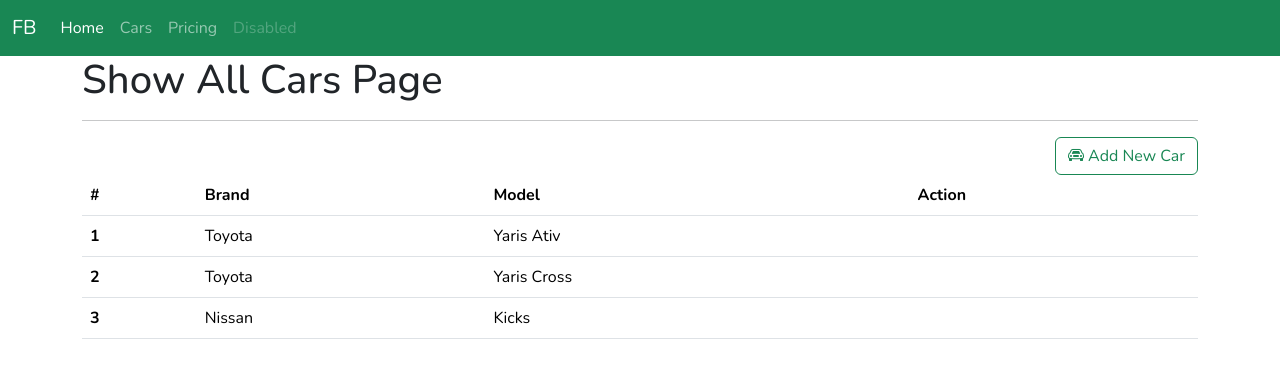
After one commit to 26082548/flask-bootstrap, a Flask app: page /cars in a window 1280 px wide. The commit adds this page. Shown: the top 378 px of the page. Run offline with Flask 3, Linux system fonts and the light colour scheme.

Commit message:
two commit

```diff
--- /dev/null
+++ b/templates/cars/cars.html
@@ -0,0 +1,45 @@
+{% extends 'layout.html' %}
+
+{% block title %}
+  {{title}}
+{% endblock %}
+
+{% block content %}
+  <div class="container">
+    <h1>{{title}}</h1>
+    <hr>
+    <div class="row">
+      <div class="col"></div>
+      <div class="col">
+        <a href="{{url_for('new_car')}}" class="btn btn-outline-success float-end">
+          <i class="bi bi-car-front"></i> Add New Car
+        </a>
+      </div>
+    </div>
+    <table class="table table-hover">
+      <thead>
+        <tr>
+          <th scope="col">#</th>
+          <th scope="col">Brand</th>
+          <th scope="col">Model</th>
+          <th scope="col">Action</th>
+        </tr>
+      </thead>
+      <tbody>
+        {% for car in cars %}
+          <tr>
+            <th scope="row">{{loop.index}}</th>
+            <td>{{car.brand}}</td>
+            <td>{{car.model}}</td>
+            <td>
+
+            </td>
+          </tr>
+        {% endfor %}
+
+
+
+      </tbody>
+    </table>
+  </div>
+{% endblock %}
--- a/templates/layout.html
+++ b/templates/layout.html
@@ -1,27 +1,22 @@
 <!DOCTYPE html>
-<html lang="th">
+<html lang="en">
 <head>
   <meta charset="UTF-8">
   <meta name="viewport" content="width=device-width, initial-scale=1.0">
-    <title>FB - {% block title %}{{ title }}{% endblock %}</title>
-
-    <link href="https://fonts.googleapis.com/css2?family=Mitr:wght@200;300;400;500;600;700&display=swap" rel="stylesheet">
-
-    <link href="https://cdn.jsdelivr.net/npm/bootstrap@5.3.0/dist/css/bootstrap.min.css" rel="stylesheet">
-
+  <title>FB - {% block title %}{% endblock %}
+  </title>
+  <link href="https://cdn.jsdelivr.net/npm/bootstrap@5.3.8/dist/css/bootstrap.min.css" rel="stylesheet" integrity="sha384-sRIl4kxILFvY47J16cr9ZwB07vP4J8+LH7qKQnuqkuIAvNWLzeN8tE5YBujZqJLB" crossorigin="anonymous">
+  <link href="https://fonts.googleapis.com/css2?family=Mitr:wght@200;300;400;500;600;700&family=Nunito:ital,wght@0,200..1000;1,200..1000&display=swap" rel="stylesheet">
+  <link rel="stylesheet" href="https://cdn.jsdelivr.net/npm/bootstrap-icons@1.13.1/font/bootstrap-icons.min.css">
   <style>
     * {
-            font-family: 'Mitr', sans-serif;
+      font-family: "Nunito", "Mitr", sans-serif;
     }
   </style>
 </head>
 <body>
-    {% include 'navbar.html' %}
-
-    <div class="container mt-4">
+  {% include "navbar.html" %}
   {% block content %}{% endblock %}
-    </div>
-
-    <script src="https://cdn.jsdelivr.net/npm/bootstrap@5.3.0/dist/js/bootstrap.bundle.min.js"></script>
+  <script src="https://cdn.jsdelivr.net/npm/bootstrap@5.3.8/dist/js/bootstrap.bundle.min.js" integrity="sha384-FKyoEForCGlyvwx9Hj09JcYn3nv7wiPVlz7YYwJrWVcXK/BmnVDxM+D2scQbITxI" crossorigin="anonymous"></script>
 </body>
 </html>
--- a/templates/navbar.html
+++ b/templates/navbar.html
@@ -1,6 +1,6 @@
-<nav class="navbar navbar-expand-lg bg-success">
+<nav class="navbar navbar-expand-lg bg-success" data-bs-theme="dark">
   <div class="container-fluid">
-    <a class="navbar-brand" href="#">Navbar</a>
+    <a class="navbar-brand" href="{{url_for('index')}}">FB</a>
     <button class="navbar-toggler" type="button" data-bs-toggle="collapse" data-bs-target="#navbarNav" aria-controls="navbarNav" aria-expanded="false" aria-label="Toggle navigation">
       <span class="navbar-toggler-icon"></span>
     </button>
@@ -10,7 +10,7 @@
           <a class="nav-link active" aria-current="page" href="{{url_for('index')}}">Home</a>
         </li>
         <li class="nav-item">
-          <a class="nav-link" href="#">Features</a>
+          <a class="nav-link" href="{{url_for('show_cars')}}">Cars</a>
         </li>
         <li class="nav-item">
           <a class="nav-link" href="#">Pricing</a>
```
Also changed, not shown: templates/cars/newcar.html (added, +42 -0 lines), templates/index.html (+8 -6 lines). Lines whose indentation alone changed are shown as unchanged.
